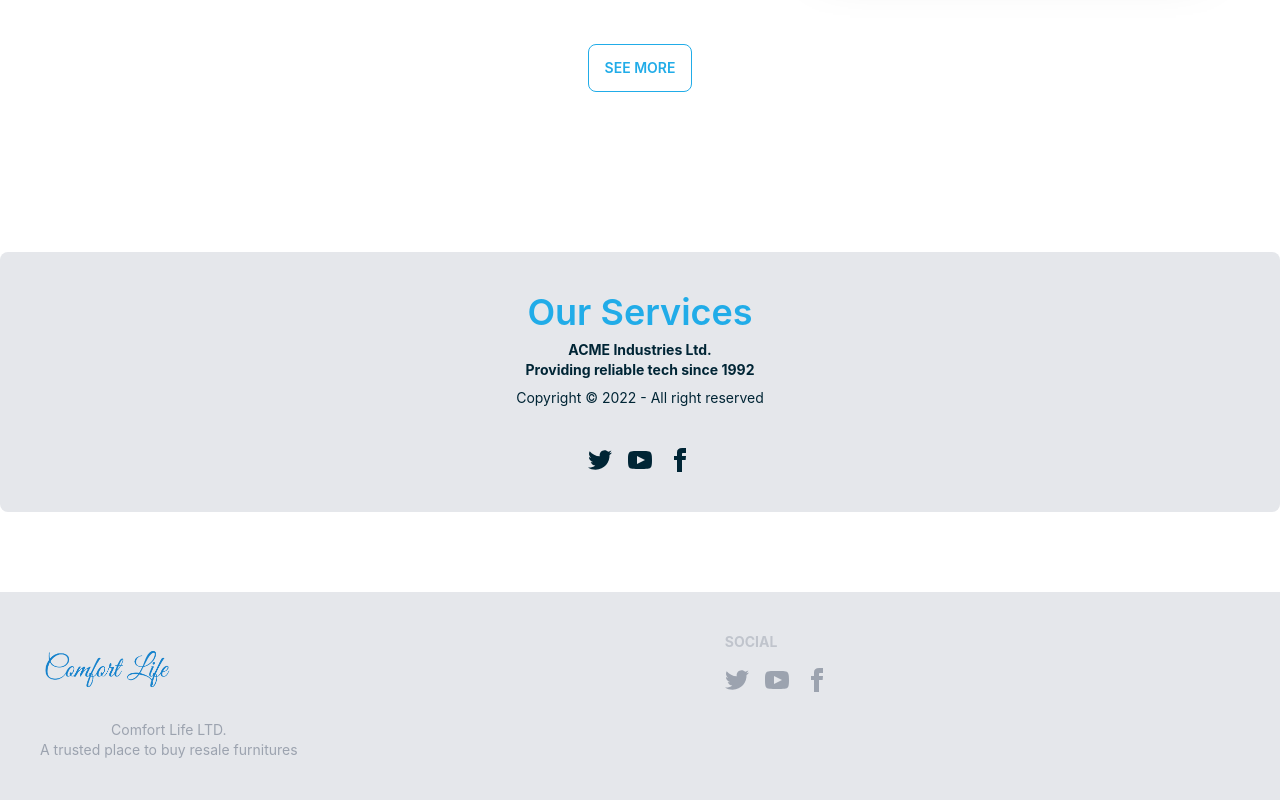
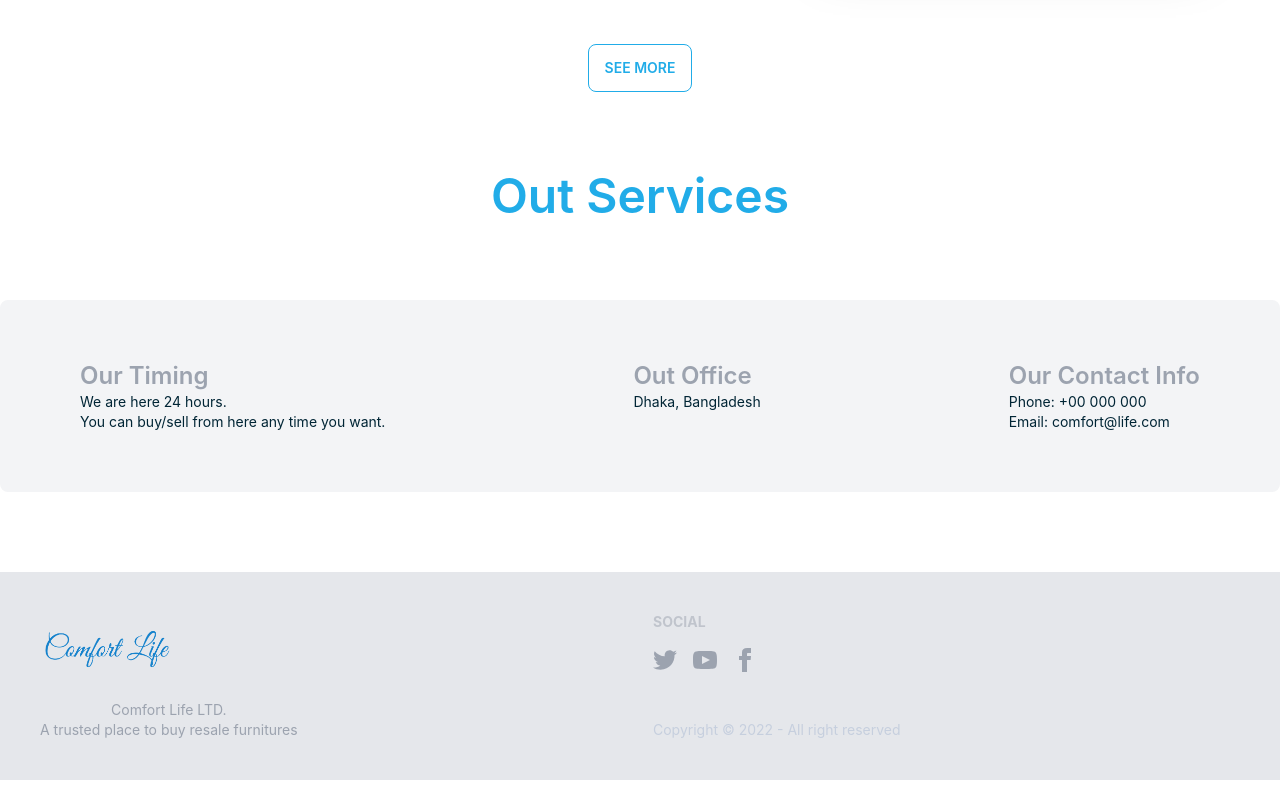
Before and after one commit to md-mahin-islam-mahi/Comfort-Life-Client, a React (Create React App) app: page / in a window 1280 px wide. Shown: the part 2492-3292 px from the top of the page. Built offline with nearby package versions, Linux system fonts and the light colour scheme; no server answers.

Commit message:
added an extra section

```diff
--- a/src/Components/Pages/Home/Extra/ExtraSection.js
+++ b/src/Components/Pages/Home/Extra/ExtraSection.js
@@ -2,21 +2,24 @@ import React from 'react';
 
 const ExtraSection = () => {
     return (
-        <div className="footer footer-center p-10 bg-gray-200 text-primary-content my-20 rounded-lg">
-            <div>
-                <h2 className="text-4xl text-primary font-semibold">Our Services</h2>
-                <p className="font-bold">
-                    ACME Industries Ltd. <br />Providing reliable tech since 1992
-                </p>
-                <p>Copyright © 2022 - All right reserved</p>
-            </div>
-            <div>
-                <div className="grid grid-flow-col gap-4">
-                    <a><svg xmlns="http://www.w3.org/2000/svg" width="24" height="24" viewBox="0 0 24 24" className="fill-current"><path d="M24 4.557c-.883.392-1.832.656-2.828.775 1.017-.609 1.798-1.574 2.165-2.724-.951.564-2.005.974-3.127 1.195-.897-.957-2.178-1.555-3.594-1.555-3.179 0-5.515 2.966-4.797 6.045-4.091-.205-7.719-2.165-10.148-5.144-1.29 2.213-.669 5.108 1.523 6.574-.806-.026-1.566-.247-2.229-.616-.054 2.281 1.581 4.415 3.949 4.89-.693.188-1.452.232-2.224.084.626 1.956 2.444 3.379 4.6 3.419-2.07 1.623-4.678 2.348-7.29 2.04 2.179 1.397 4.768 2.212 7.548 2.212 9.142 0 14.307-7.721 13.995-14.646.962-.695 1.797-1.562 2.457-2.549z"></path></svg></a>
-                    <a><svg xmlns="http://www.w3.org/2000/svg" width="24" height="24" viewBox="0 0 24 24" className="fill-current"><path d="M19.615 3.184c-3.604-.246-11.631-.245-15.23 0-3.897.266-4.356 2.62-4.385 8.816.029 6.185.484 8.549 4.385 8.816 3.6.245 11.626.246 15.23 0 3.897-.266 4.356-2.62 4.385-8.816-.029-6.185-.484-8.549-4.385-8.816zm-10.615 12.816v-8l8 3.993-8 4.007z"></path></svg></a>
-                    <a><svg xmlns="http://www.w3.org/2000/svg" width="24" height="24" viewBox="0 0 24 24" className="fill-current"><path d="M9 8h-3v4h3v12h5v-12h3.642l.358-4h-4v-1.667c0-.955.192-1.333 1.115-1.333h2.885v-5h-3.808c-3.596 0-5.192 1.583-5.192 4.615v3.385z"></path></svg></a>
+        <div className="footer p-10 bg-gray-100 text-primary-content my-20 rounded-lg">
+                <div className='mx-auto lg:flex'>
+                    <div className='text-start my-5'>
+                        <h3 className="text-2xl text-gray-400 font-semibold">Our Timing</h3>
+                        <p>We are here 24 hours. <br /> You can buy/sell from here any time you want.</p>
+                    </div>
+
+                    <div className='text-start my-5 lg:mx-60'>
+                        <h3 className="text-2xl text-gray-400 font-semibold">Out Office</h3>
+                        <p>Dhaka, Bangladesh</p>
+                    </div>
+
+                    <div className='text-start my-5'>
+                        <h3 className="text-2xl text-gray-400 font-semibold">Our Contact Info</h3>
+                        <p>Phone: +00 000 000</p>
+                        <p>Email: comfort@life.com</p>
+                    </div>
                 </div>
-            </div>
         </div>
     );
 };
--- a/src/Components/Pages/Home/Home.js
+++ b/src/Components/Pages/Home/Home.js
@@ -82,7 +82,11 @@ const Home = () => {
             <Link to="/category">
                 <button className='btn btn-outline btn-primary mb-20'>See More</button>
             </Link>
-            <ExtraSection></ExtraSection>
+
+            <div>
+                <h2 className="text-5xl text-primary font-semibold">Out Services</h2>
+                <ExtraSection></ExtraSection>
+            </div>
         </div>
     );
 };
--- a/src/Components/Shared/Footer/Footer.js
+++ b/src/Components/Shared/Footer/Footer.js
@@ -14,6 +14,7 @@ const Footer = () => {
                     <a className="text-gray-400"><svg xmlns="http://www.w3.org/2000/svg" width="24" height="24" viewBox="0 0 24 24" className="fill-current"><path d="M19.615 3.184c-3.604-.246-11.631-.245-15.23 0-3.897.266-4.356 2.62-4.385 8.816.029 6.185.484 8.549 4.385 8.816 3.6.245 11.626.246 15.23 0 3.897-.266 4.356-2.62 4.385-8.816-.029-6.185-.484-8.549-4.385-8.816zm-10.615 12.816v-8l8 3.993-8 4.007z"></path></svg></a>
                     <a className="text-gray-400"><svg xmlns="http://www.w3.org/2000/svg" width="24" height="24" viewBox="0 0 24 24" className="fill-current"><path d="M9 8h-3v4h3v12h5v-12h3.642l.358-4h-4v-1.667c0-.955.192-1.333 1.115-1.333h2.885v-5h-3.808c-3.596 0-5.192 1.583-5.192 4.615v3.385z"></path></svg></a>
                 </div>
+                <p className='relative top-10 text-center'>Copyright © 2022 - All right reserved</p>
             </div>
         </footer>
     );
```
